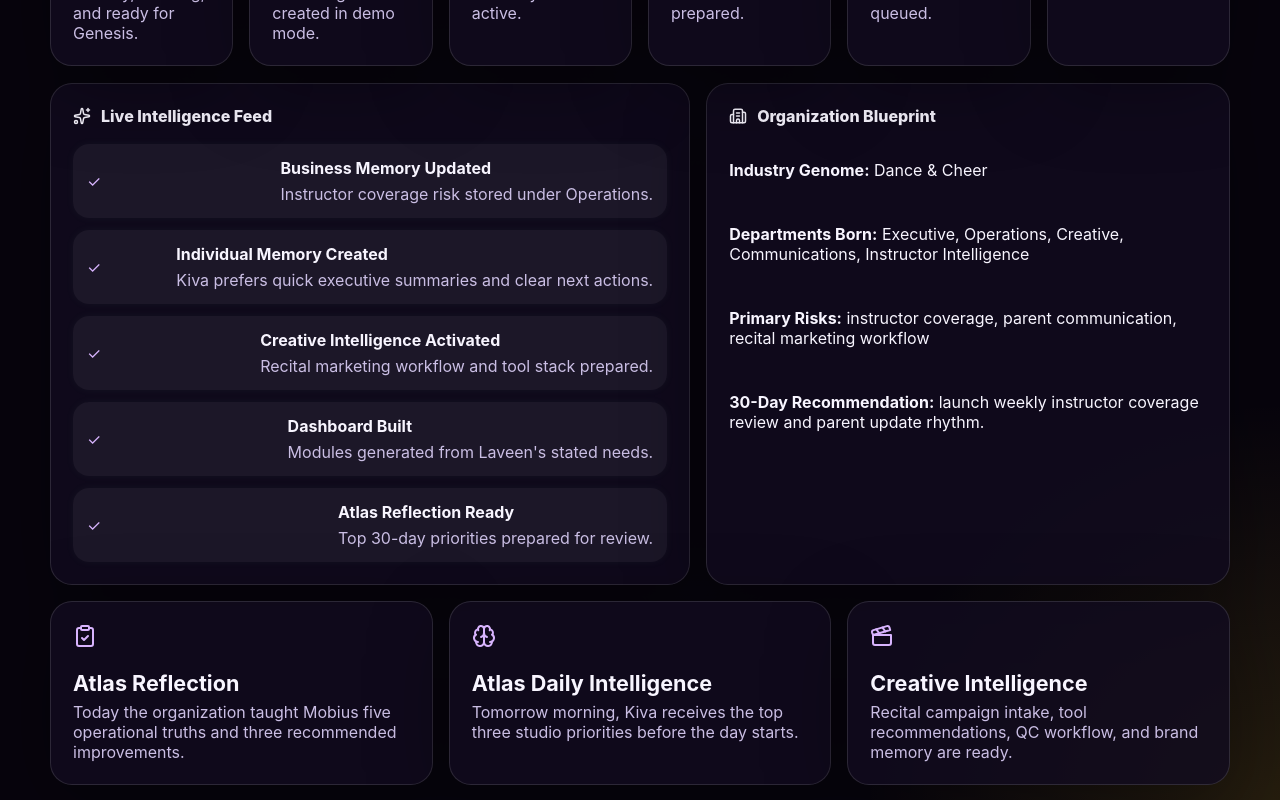
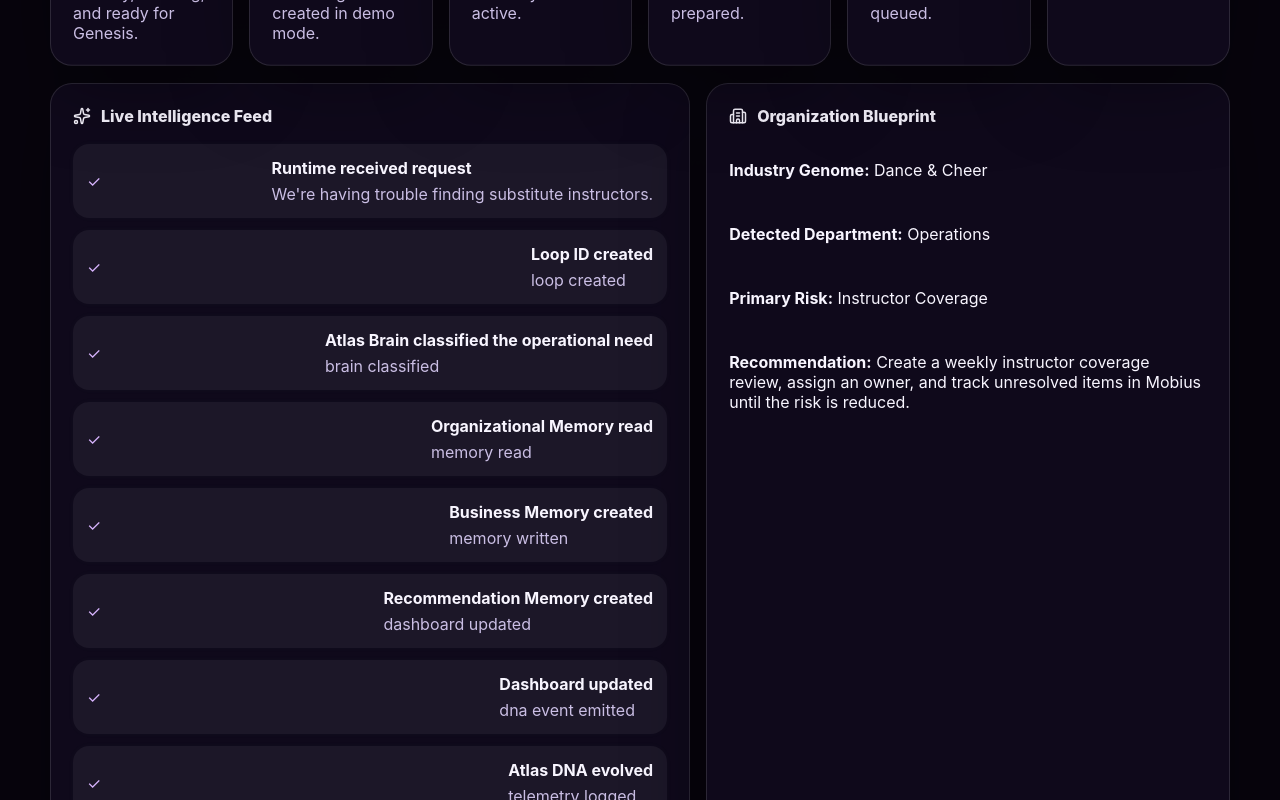
Before and after one commit to z00m0fficial/mobius-command-center, a React (Vite) app: page / in a window 1280 px wide. Shown: the part 800-1600 px from the top of the page. Built offline with nearby package versions, Linux system fonts and the light colour scheme.

Commit message:
feat: render verified Live Intelligence Feed events

```diff
--- a/src/App.tsx
+++ b/src/App.tsx
@@ -1,13 +1,9 @@
 import { Activity, Brain, Building2, CalendarDays, ClipboardCheck, Clapperboard, MessageSquareText, Sparkles, Users } from "lucide-react";
 import { AtlasDNA } from "./components/AtlasDNA";
+import { runAtlasConversationVerticalSlice } from "./demo/atlasConversationVerticalSlice";
 
-const liveFeed = [
-  ["Business Memory Updated", "Instructor coverage risk stored under Operations."],
-  ["Individual Memory Created", "Kiva prefers quick executive summaries and clear next actions."],
-  ["Creative Intelligence Activated", "Recital marketing workflow and tool stack prepared."],
-  ["Dashboard Built", "Modules generated from Laveen's stated needs."],
-  ["Atlas Reflection Ready", "Top 30-day priorities prepared for review."]
-];
+const demoConversation = "We're having trouble finding substitute instructors.";
+const verticalSlice = runAtlasConversationVerticalSlice(demoConversation);
 
 const modules = [
   { icon: Activity, title: "Organization Pulse", value: "98%", detail: "Healthy, learning, and ready for Genesis." },
@@ -29,11 +25,11 @@
             Atlas Brain listens. Organizational Memory remembers. Atlas DNA evolves as the studio teaches Mobius what matters.
           </p>
           <div className="command-bar">
-            <Sparkles size={18} /> Ask Kiva: “Tell Mobius everything slowing the studio down.”
+            <Sparkles size={18} /> Demo prompt: “{demoConversation}”
           </div>
-          <div className="founding-badge">Founding Organization #001 · Dance & Cheer Genome</div>
+          <div className="founding-badge">Founding Organization #001 · Dance & Cheer Genome · Loop {verticalSlice.loopId}</div>
         </div>
-        <AtlasDNA organization="Laveen Dance & Cheer" industryGenome="Dance & Cheer" learningVelocity={94} memoryNodes={48} activeDepartment="Operations" />
+        <AtlasDNA organization="Laveen Dance & Cheer" industryGenome="Dance & Cheer" learningVelocity={94} memoryNodes={48 + verticalSlice.memoryRecords.length} activeDepartment={verticalSlice.classification.department} />
       </section>
 
       <section className="metric-grid dynamic-modules">
@@ -54,12 +50,12 @@
         <article className="panel live-feed-panel">
           <div className="section-title"><Sparkles size={18} /> Live Intelligence Feed</div>
           <div className="stack">
-            {liveFeed.map(([title, detail]) => (
-              <div className="decision pulse-row" key={title}>
+            {verticalSlice.liveIntelligenceFeed.map((event, index) => (
+              <div className="decision pulse-row" key={event}>
                 <span>✓</span>
                 <div>
-                  <strong>{title}</strong>
-                  <p>{detail}</p>
+                  <strong>{event}</strong>
+                  <p>{index === 0 ? verticalSlice.input : verticalSlice.trace[Math.min(index, verticalSlice.trace.length - 1)].replaceAll("_", " ")}</p>
                 </div>
               </div>
             ))}
@@ -70,16 +66,16 @@
           <div className="section-title"><Building2 size={18} /> Organization Blueprint</div>
           <div className="stack blueprint-stack">
             <p><strong>Industry Genome:</strong> Dance & Cheer</p>
-            <p><strong>Departments Born:</strong> Executive, Operations, Creative, Communications, Instructor Intelligence</p>
-            <p><strong>Primary Risks:</strong> instructor coverage, parent communication, recital marketing workflow</p>
-            <p><strong>30-Day Recommendation:</strong> launch weekly instructor coverage review and parent update rhythm.</p>
+            <p><strong>Detected Department:</strong> {verticalSlice.classification.department}</p>
+            <p><strong>Primary Risk:</strong> {verticalSlice.classification.category}</p>
+            <p><strong>Recommendation:</strong> {verticalSlice.recommendation}</p>
           </div>
         </article>
       </section>
 
       <section className="grid three reflection-grid">
-        <article className="panel signal"><ClipboardCheck /><strong>Atlas Reflection</strong><p>Today the organization taught Mobius five operational truths and three recommended improvements.</p></article>
-        <article className="panel signal"><Brain /><strong>Atlas Daily Intelligence</strong><p>Tomorrow morning, Kiva receives the top three studio priorities before the day starts.</p></article>
+        <article className="panel signal"><ClipboardCheck /><strong>Atlas Reflection</strong><p>{verticalSlice.executiveSummary}</p></article>
+        <article className="panel signal"><Brain /><strong>Founder Mode Telemetry</strong><p>{verticalSlice.telemetry.memoryWrites} memory writes · {verticalSlice.telemetry.dashboardEvents} dashboard events · {verticalSlice.telemetry.dnaEvents} DNA events.</p></article>
         <article className="panel signal"><Clapperboard /><strong>Creative Intelligence</strong><p>Recital campaign intake, tool recommendations, QC workflow, and brand memory are ready.</p></article>
       </section>
     </main>
```
